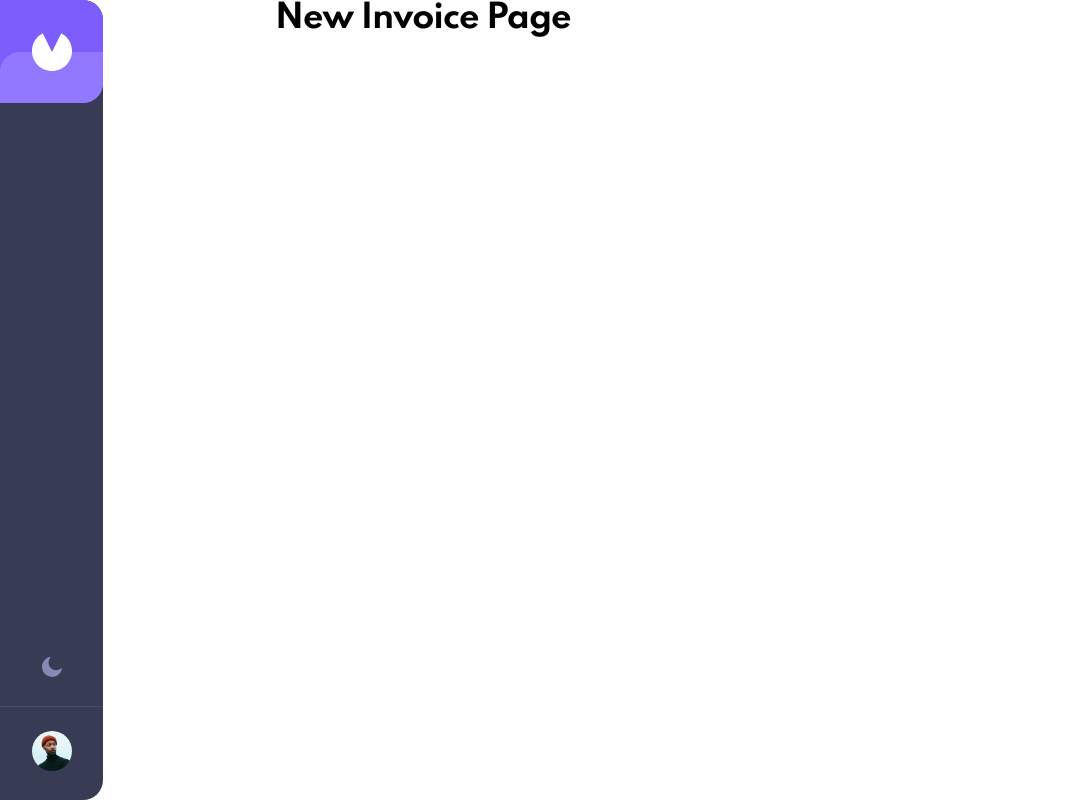
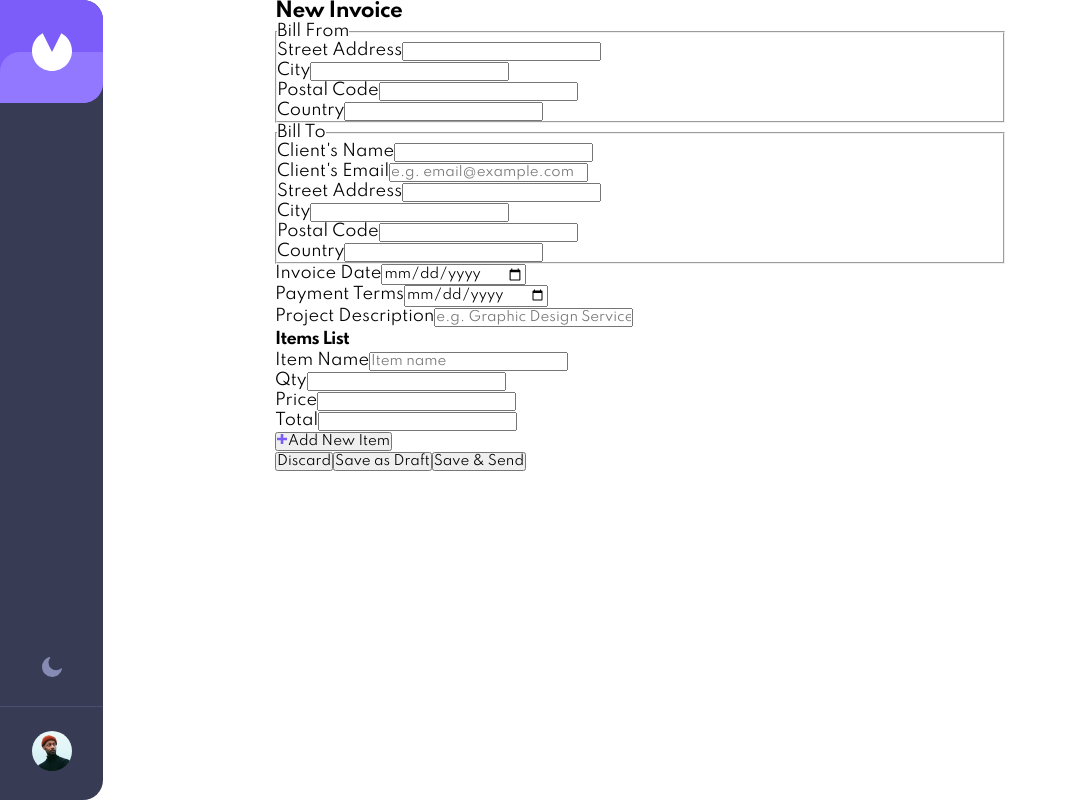
Before and after one commit to AgneBalc/react--invoice-app, a React (Create React App) app: page /new in a window 1280 px wide. Shown: the whole page, without its empty margins (0-1068 px from the left). Built offline with nearby package versions, Linux system fonts and the light colour scheme; no server answers.

Commit message:
InvoiceForm component created

```diff
--- /dev/null
+++ b/src/components/invoices/InvoiceForm.tsx
@@ -0,0 +1,139 @@
+import { formatDate } from "../utils/utils";
+import { ReactComponent as PlusIcon } from "../../assets/icon-plus.svg";
+
+const InvoiceForm = () => {
+  return (
+    <form>
+      <fieldset>
+        <legend>Bill From</legend>
+        <div>
+          <label htmlFor="sender-street">Street Address</label>
+          <input type="text" name="sender-street" id="sender-street" />
+        </div>
+        <div>
+          <div>
+            <label htmlFor="sender-city">City</label>
+            <input type="text" name="sender-city" id="sender-city" />
+          </div>
+          <div>
+            <label htmlFor="sender-postal">Postal Code</label>
+            <input type="text" name="sender-postal" id="sender-postal" />
+          </div>
+          <div>
+            <label htmlFor="sender-country">Country</label>
+            <input type="text" name="sender-country" id="sender-country" />
+          </div>
+        </div>
+      </fieldset>
+      <fieldset>
+        <legend>Bill To</legend>
+        <div>
+          <label htmlFor="client-name">Client's Name</label>
+          <input type="text" name="client-name" id="client-name" />
+        </div>
+        <div>
+          <label htmlFor="client-email">Client's Email</label>
+          <input
+            type="email"
+            name="client-email"
+            id="client-email"
+            placeholder="e.g. email@example.com"
+          />
+        </div>
+        <div>
+          <label htmlFor="client-street">Street Address</label>
+          <input type="text" name="client-street" id="client-street" />
+        </div>
+        <div>
+          <div>
+            <label htmlFor="client-city">City</label>
+            <input type="text" name="client-city" id="client-city" />
+          </div>
+          <div>
+            <label htmlFor="client-postal">Postal Code</label>
+            <input type="text" name="client-postal" id="client-postal" />
+          </div>
+          <div>
+            <label htmlFor="client-country">Country</label>
+            <input type="text" name="client-country" id="client-country" />
+          </div>
+        </div>
+      </fieldset>
+      <div>
+        <div>
+          <div>
+            <label htmlFor="created-date">Invoice Date</label>
+            <input type="date" name="created-date" id="created-date" />
+          </div>
+          <div>
+            <label htmlFor="payment-date">Payment Terms</label>
+            <input type="date" name="payment-date" id="payment-date" />
+          </div>
+        </div>
+        <div>
+          <label htmlFor="description">Project Description</label>
+          <input
+            type="text"
+            name="description"
+            id="description"
+            placeholder="e.g. Graphic Design Service"
+          />
+        </div>
+      </div>
+      <div>
+        <h3>Items List</h3>
+        <div>
+          <div className="item-name">
+            <label htmlFor="item-name">Item Name</label>
+            <input
+              type="text"
+              name="item-name"
+              id="item-name"
+              placeholder="Item name"
+            />
+          </div>
+          <div className="item-qty">
+            <label htmlFor="item-qty">Qty</label>
+            <input
+              type="number"
+              name="item-qty"
+              id="item-qty"
+              min="0"
+              step="1"
+            />
+          </div>
+          <div className="item-price">
+            <label htmlFor="item-price">Price</label>
+            <input
+              type="number"
+              name="item-price"
+              id="item-price"
+              min="0"
+              step="0.01"
+            />
+          </div>
+          <div className="item-total">
+            <label htmlFor="item-total">Total</label>
+            <input
+              type="number"
+              name="item-total"
+              id="item-total"
+              readOnly={true}
+            />
+          </div>
+        </div>
+        <button type="button">
+          <PlusIcon />
+          <span>Add New Item</span>
+        </button>
+      </div>
+      <div className="form-buttons">
+        <button type="button">Discard</button>
+        <button type="button">Save as Draft</button>
+        <button type="submit">Save & Send</button>
+      </div>
+    </form>
+  );
+};
+
+export default InvoiceForm;
--- a/src/components/pages/Invoices.tsx
+++ b/src/components/pages/Invoices.tsx
@@ -1,6 +1,7 @@
 import InvoicesList from "../invoices/InvoicesList";
 import { ReactComponent as IconPlus } from "../../assets/icon-plus.svg";
 import { useAppSelector } from "../../app/redux-hooks";
+import { Link } from "react-router-dom";
 
 const InvoicesPage = () => {
   const { invoices } = useAppSelector((state) => state.invoices);
@@ -20,8 +21,10 @@ const InvoicesPage = () => {
           </select>
         </div>
         <button>
-          <IconPlus />
-          <span>New Invoice</span>
+          <Link to="new">
+            <IconPlus />
+            <span>New Invoice</span>
+          </Link>
         </button>
       </div>
       {!invoices.length ? <p>Loading...</p> : <InvoicesList />}
--- a/src/components/pages/NewInvoice.tsx
+++ b/src/components/pages/NewInvoice.tsx
@@ -1,5 +1,12 @@
+import InvoiceForm from "../invoices/InvoiceForm";
+
 const NewInvoicePage = () => {
-  return <h1>New Invoice Page</h1>;
+  return (
+    <section>
+      <h2>New Invoice</h2>
+      <InvoiceForm />
+    </section>
+  );
 };
 
 export default NewInvoicePage;
--- /dev/null
+++ b/src/components/utils/utils.ts
@@ -0,0 +1,21 @@
+export const formatDate = (date: string) => {
+  const dateObj = new Date(date);
+  const months: string[] = [
+    "Jan",
+    "Feb",
+    "Mar",
+    "Apr",
+    "May",
+    "Jun",
+    "Jul",
+    "Aug",
+    "Sep",
+    "Oct",
+    "Nov",
+    "Dec",
+  ];
+  const day = dateObj.getDate();
+  const month = months[dateObj.getMonth()];
+  const year = dateObj.getFullYear();
+  return `${day} ${month} ${year}`;
+};
```
